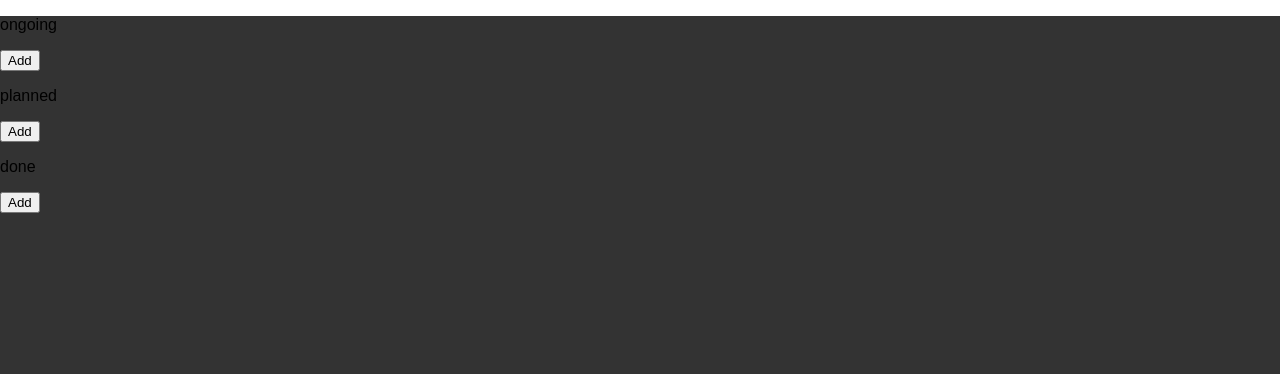
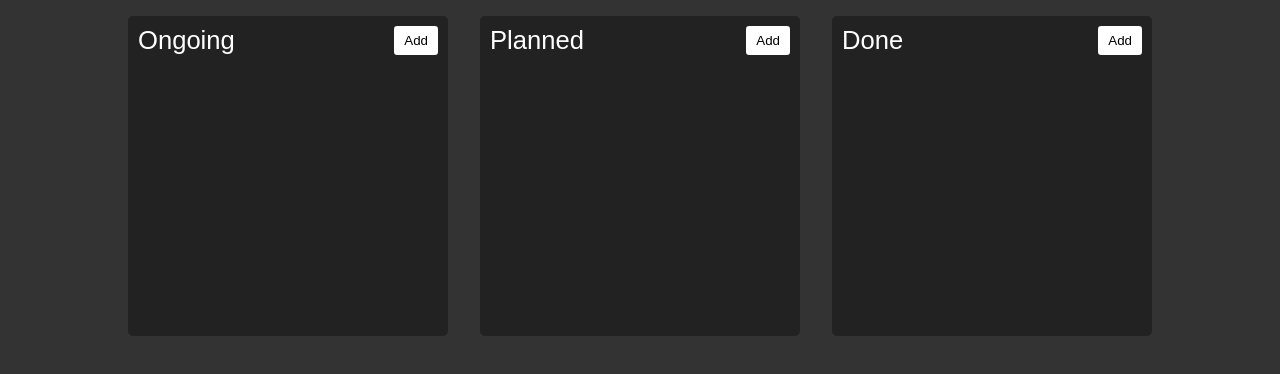
Before and after one commit to Ghosh-95/react-zustand-kanban-project, a React (Vite) app: page / in a window 1280 px wide. Shown: the top 374 px of the page. Built offline with nearby package versions, Linux system fonts and the light colour scheme.

Commit message:
styles: add styles to application

```diff
--- a/src/index.css
+++ b/src/index.css
@@ -2,16 +2,129 @@
   --color-gray: #333333;
   --color-gray-dark: #222222;
   --color-gray-light: #cccccc;
-  --color-ongoing: #98c139;
-  --color-done: #ee6c4d;
+  --color-ongoing: #29d4af;
+  --color-done: #06a800;
+  --color-planned: #ee6c4d;
   font-family: Arial, Helvetica, sans-serif;
 }
 
+* {
+  margin: 0;
+  padding: 0;
+  box-sizing: border-box;
+}
+
 body {
-  margin: 0;
+  background-color: var(--color-gray);
 }
 
 .app {
-  background-color: var(--color-gray);
   min-height: 100vh;
+  display: flex;
+  justify-content: center;
+  align-items: start;
 }
+
+.column {
+  background-color: var(--color-gray-dark);
+  color: #fff;
+  min-height: 20rem;
+  width: 33%;
+  max-width: 20rem;
+  margin: 1rem 1rem 0.5rem;
+  padding: 0.5rem;
+  border-radius: 0.3rem;
+  border: 2px dashed transparent;
+}
+
+.column.drop {
+  border: 2px dashed #fff;
+}
+
+.cur-state {
+  font-size: 1.6rem;
+  text-transform: capitalize;
+}
+
+.task {
+  background: #fff;
+  color: #222222;
+  padding: 0.5rem;
+  margin-block: 1rem;
+  border-radius: 0.3rem;
+  min-height: 5rem;
+  display: flex;
+  flex-direction: column;
+  justify-content: space-between;
+  cursor: move;
+}
+
+.status-container {
+  display: flex;
+  justify-content: space-between;
+}
+
+.status-text {
+  font-size: 0.9rem;
+  padding: 0.2rem;
+  border-radius: 0.3rem;
+  text-transform: capitalize;
+}
+
+.planned {
+  background: var(--color-planned);
+}
+
+.ongoing {
+  background: var(--color-ongoing);
+}
+
+.done {
+  background: var(--color-done);
+}
+
+.state-container {
+  display: flex;
+  justify-content: space-between;
+  align-items: center;
+}
+
+.state-container button {
+  padding: 0.3rem 0.5rem;
+  outline: none;
+  border-radius: 0.2rem;
+  border: 2px solid #fff;
+  background-color: #fff;
+  transition: all 0.2s;
+  cursor: pointer;
+}
+
+.state-container button:hover {
+  border: 2px solid #29d4af;
+}
+
+.modal {
+  position: absolute;
+  top: 0;
+  left: 0;
+  background-color: rgba(0, 0, 0, 0.6);
+  width: 100%;
+  height: 100%;
+}
+
+#modal-items {
+  position: absolute;
+  transform: translate(-50%, -50%);
+  top: 50%;
+  left: 50%;
+  z-index: 2;
+  background: #cccccc;
+  padding: 1rem;
+  display: flex;
+  gap: 1rem;
+}
+
+#modal-items input,
+#modal-items button {
+  padding: 0.3rem 0.5rem;
+}
```
